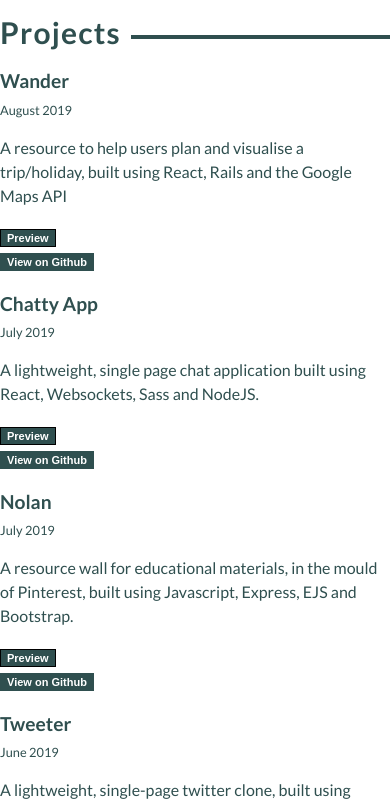
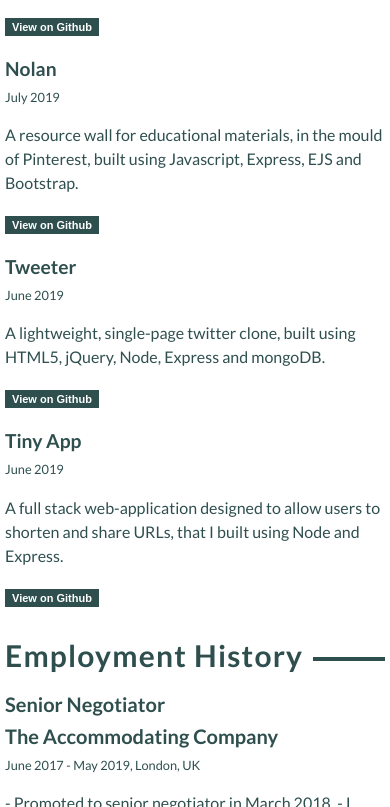
Before and after one commit to rsmsnot/rsmsnot.github.io, a plain HTML site: page index.html in a window 390 px wide. Shown: the part 1193-2000 px from the top of the page. Drawn offline with nearby package versions, Linux system fonts and the light colour scheme.

Commit message:
removed elements so it functions in mobile view

```diff
--- a/index.html
+++ b/index.html
@@ -92,7 +92,7 @@
                     <p>A resource to help users plan and visualise a trip/holiday, built using React, Rails and the
                         Google Maps API </p>
                     <div class="hover_img">
-                        <a href="#" class="button">Preview<span><img src="./preview-images-gifs/Wander.gif" alt="image"
+                        <a href="#" class="button" id="preview">Preview<span><img src="./preview-images-gifs/Wander.gif" alt="image"
                                     height="300" /></span></a>
                     </div>
                     <a href="https://github.com/hungrypc/trip-plan" class="button" target="_blank">View on Github</a>
@@ -103,7 +103,7 @@
                     <p class="date">July 2019</p>
                     <p>A lightweight, single page chat application built using React, Websockets, Sass and NodeJS.</p>
                     <div class="hover_img">
-                        <a href="#" class="button">Preview<span><img src="./preview-images-gifs/chatty.gif" alt="image"
+                        <a href="#" class="button" id="preview">Preview<span><img src="./preview-images-gifs/chatty.gif" alt="image"
                                     height="300" /></span></a>
                     </div>
                     <a href="https://github.com/rsmsnot/chatty-app" class="button" target="_blank">View on Github</a>
@@ -116,7 +116,7 @@
                         Express,
                         EJS and Bootstrap.</p>
                     <div class="hover_img">
-                        <a href="#" class="button">Preview<span><img src="./preview-images-gifs/Nolan.png" alt="image"
+                        <a href="#" class="button" id="preview">Preview<span><img src="./preview-images-gifs/Nolan.png" alt="image"
                                     height="300" /></span></a>
                     </div>
                     <a href="https://github.com/sdsog/midterm-lighthouse" class="button" target="_blank">View on
@@ -131,7 +131,7 @@
                     <p>A lightweight, single-page twitter clone, built using HTML5, jQuery, Node, Express and mongoDB.
                     </p>
                     <div class="hover_img">
-                        <a href="#" class="button">Preview<span><img src="./preview-images-gifs/tweeter.gif" alt="image"
+                        <a href="#" class="button" id="preview">Preview<span><img src="./preview-images-gifs/tweeter.gif" alt="image"
                                     height="300" /></span></a>
                     </div>
                     <a href="https://github.com/rsmsnot/tweeter" class="button" target="_blank">View on Github</a>
@@ -143,7 +143,7 @@
                     <p>A full stack web-application designed to allow users to shorten and share URLs, that I built
                         using Node and Express.</p>
                     <div class="hover_img">
-                        <a href="#" class="button">Preview<span><img src="./preview-images-gifs/Tiny-app.png"
+                        <a href="#" class="button" id="preview">Preview<span><img src="./preview-images-gifs/Tiny-app.png"
                                     alt="image" height="300" /></span></a>
                     </div>
                     <a href="https://github.com/rsmsnot/Tinyapp-Project" class="button" target="_blank">View on
--- a/styles.css
+++ b/styles.css
@@ -10,6 +10,8 @@
     max-width: 900px;
     margin-right: auto;
     margin-left: auto;
+    padding-left: 5px;
+    padding-right: 5px;
 }
 
 .content-section {
@@ -174,3 +176,15 @@
     border-bottom: 1px solid darkslategray;
     border-left: 1px solid darkslategray;
   }
+
+
+  @media screen and (max-width: 600px) {
+    #preview, .profile-pic {
+      visibility: hidden;
+      clear: both;
+      float: left;
+      margin: 10px auto 5px 20px;
+      width: 28%;
+      display: none;
+    }
+  }
```
Also changed, not shown: 1 other file.
